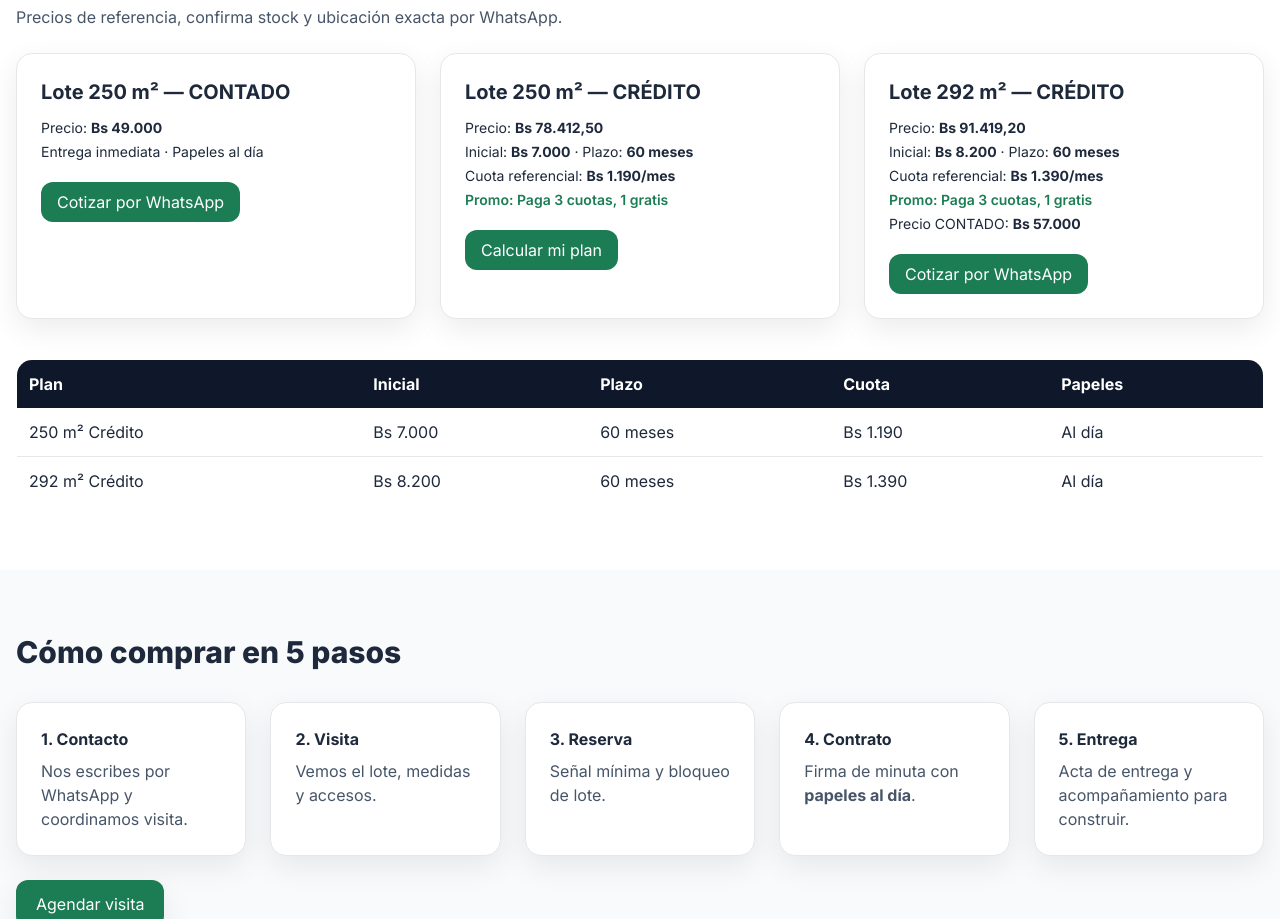
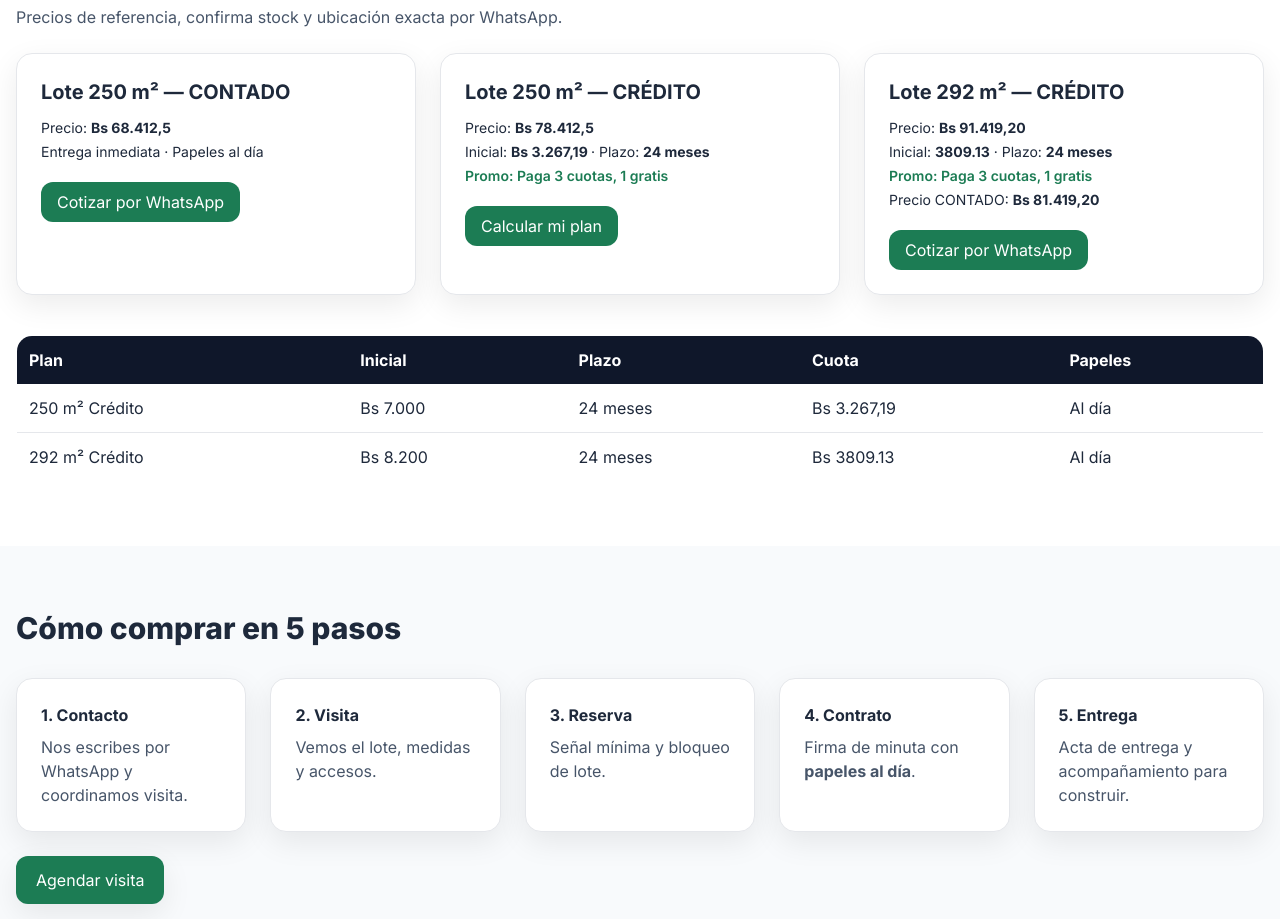
Before and after one commit to MolinaSRL/molinasrlsite, a plain HTML site: page index.html in a window 1280 px wide. Shown: the part 1814-2733 px from the top of the page. Drawn offline with nearby package versions, Linux system fonts and the light colour scheme.

Commit message:
Add files via upload

```diff
--- a/index.html
+++ b/index.html
@@ -63,6 +63,23 @@
     }]
   }
   </script>
+    <!-- Meta Pixel Code -->
+<script>
+    !function(f,b,e,v,n,t,s)
+    {if(f.fbq)return;n=f.fbq=function(){n.callMethod?
+    n.callMethod.apply(n,arguments):n.queue.push(arguments)};
+    if(!f._fbq)f._fbq=n;n.push=n;n.loaded=!0;n.version='2.0';
+    n.queue=[];t=b.createElement(e);t.async=!0;
+    t.src=v;s=b.getElementsByTagName(e)[0];
+    s.parentNode.insertBefore(t,s)}(window, document,'script',
+    'https://connect.facebook.net/en_US/fbevents.js');
+    fbq('init', '637931668880062');
+    fbq('track', 'PageView');
+    </script>
+    <noscript><img height="1" width="1" style="display:none"
+    src="https://www.facebook.com/tr?id=637931668880062&ev=PageView&noscript=1"
+    /></noscript>
+    <!-- End Meta Pixel Code -->
 </head>
 
 <body class="font-sans text-slate-800 bg-white">
@@ -216,7 +233,7 @@
         <article class="bg-white border rounded-2xl p-6 shadow-soft">
           <h3 class="text-xl font-bold">Lote 250 m² — CONTADO</h3>
           <ul class="mt-3 text-sm space-y-1">
-            <li>Precio: <strong>Bs 49.000</strong></li>
+            <li>Precio: <strong>Bs 68.412,5</strong></li>
             <li>Entrega inmediata · Papeles al día</li>
           </ul>
           <a target="_blank" href="https://wa.me/59169270000?text=Quiero%20el%20lote%20de%20250m2%20CONTADO" class="mt-5 inline-flex items-center gap-2 px-4 py-2 rounded-xl bg-brand-green text-white hover:opacity-95">Cotizar por WhatsApp</a>
@@ -225,9 +242,9 @@
         <article class="bg-white border rounded-2xl p-6 shadow-soft">
           <h3 class="text-xl font-bold">Lote 250 m² — CRÉDITO</h3>
           <ul class="mt-3 text-sm space-y-1">
-            <li>Precio: <strong>Bs 78.412,50</strong></li>
-            <li>Inicial: <strong>Bs 7.000</strong> · Plazo: <strong>60 meses</strong></li>
-            <li>Cuota referencial: <strong>Bs 1.190/mes</strong></li>
+            <li>Precio: <strong>Bs 78.412,5</strong></li>
+            <li>Inicial: <strong>Bs 3.267,19 </strong> · Plazo: <strong>24 meses</strong></li>
+
             <li class="text-brand-green font-semibold">Promo: Paga 3 cuotas, 1 gratis</li>
           </ul>
           <a target="_blank" href="https://wa.me/59169270000?text=Quiero%20el%20lote%20de%20250m2%20a%20cr%C3%A9dito" class="mt-5 inline-flex items-center gap-2 px-4 py-2 rounded-xl bg-brand-green text-white hover:opacity-95">Calcular mi plan</a>
@@ -237,10 +254,9 @@
           <h3 class="text-xl font-bold">Lote 292 m² — CRÉDITO</h3>
           <ul class="mt-3 text-sm space-y-1">
             <li>Precio: <strong>Bs 91.419,20</strong></li>
-            <li>Inicial: <strong>Bs 8.200</strong> · Plazo: <strong>60 meses</strong></li>
-            <li>Cuota referencial: <strong>Bs 1.390/mes</strong></li>
+            <li>Inicial: <strong>3809.13</strong> · Plazo: <strong>24 meses</strong></li>
             <li class="text-brand-green font-semibold">Promo: Paga 3 cuotas, 1 gratis</li>
-            <li>Precio CONTADO: <strong>Bs 57.000</strong></li>
+            <li>Precio CONTADO: <strong>Bs 81.419,20</strong></li>
           </ul>
           <a target="_blank" href="https://wa.me/59169270000?text=Quiero%20el%20lote%20de%20292m2" class="mt-5 inline-flex items-center gap-2 px-4 py-2 rounded-xl bg-brand-green text-white hover:opacity-95">Cotizar por WhatsApp</a>
         </article>
@@ -262,15 +278,15 @@
             <tr class="border-b">
               <td class="p-3">250 m² Crédito</td>
               <td class="p-3">Bs 7.000</td>
-              <td class="p-3">60 meses</td>
-              <td class="p-3">Bs 1.190</td>
+              <td class="p-3">24 meses</td>
+              <td class="p-3">Bs 3.267,19</td>
               <td class="p-3">Al día</td>
             </tr>
             <tr>
               <td class="p-3">292 m² Crédito</td>
               <td class="p-3">Bs 8.200</td>
-              <td class="p-3">60 meses</td>
-              <td class="p-3">Bs 1.390</td>
+              <td class="p-3">24 meses</td>
+              <td class="p-3">Bs 3809.13</td>
               <td class="p-3">Al día</td>
             </tr>
           </tbody>
```
